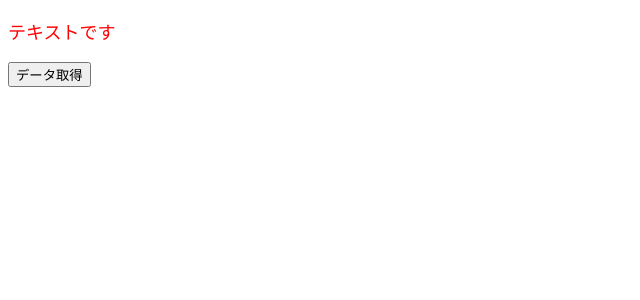
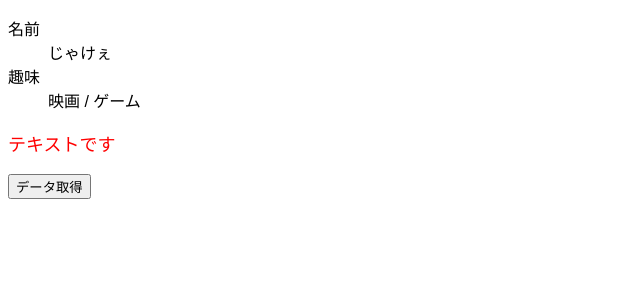
Before and after one commit to canopus-m-satoshi/typescript-practice, a React (Create React App) app: page / in a window 1280 px wide. Shown: the top 300 px of the page, without its empty margins (0-640 px from the left). Built offline with nearby package versions, Linux system fonts and the light colour scheme.

Commit message:
55. オプショナルチェイニングでnull安全なコードを書く https://www.udemy.com/course/react_stepup/learn/lecture/24823608#overview

```diff
--- a/src/App.tsx
+++ b/src/App.tsx
@@ -4,6 +4,13 @@
 import { Todo } from "./Todo";
 import { TodoType } from "./types/todo";
 import { Text } from "./Text";
+import { UserProfile } from "./UserProfile";
+import { User } from "./types/user";
+
+const user: User = {
+  name: "じゃけぇ",
+  hobbies: ["映画", "ゲーム"]
+};
 
 export default function App() {
   const [todos, setTodos] = useState<Array<TodoType>>([]);
@@ -18,6 +25,7 @@
 
   return (
     <div className="App">
+      <UserProfile user={user} />
       <Text color="red" fontSize="18px" />
 
       <button onClick={onClickFetchData}>データ取得</button>
--- /dev/null
+++ b/src/UserProfile.tsx
@@ -0,0 +1,18 @@
+import { VFC } from "react";
+import { User } from "./types/user";
+
+type Props = {
+  user: User;
+};
+
+export const UserProfile: VFC<Props> = (props) => {
+  const { user } = props;
+  return (
+    <dl>
+      <dt>名前</dt>
+      <dd>{user.name}</dd>
+      <dt>趣味</dt>
+      <dd>{user.hobbies?.join(" / ")}</dd>
+    </dl>
+  );
+};
--- /dev/null
+++ b/src/types/user.ts
@@ -0,0 +1,4 @@
+export type User = {
+  name: string;
+  hobbies?: Array<string>;
+};
```
